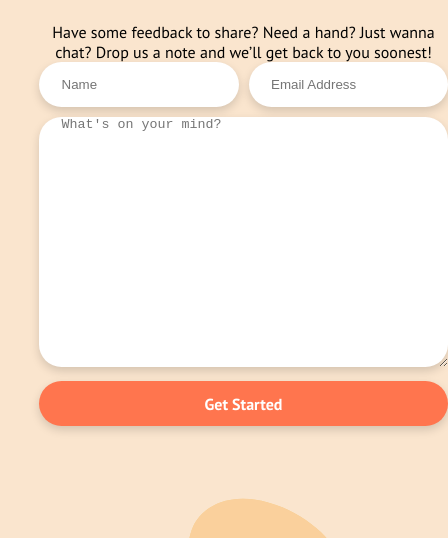
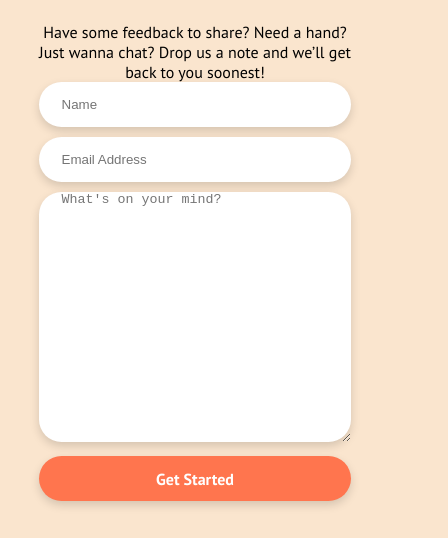
Before and after one commit to CarlMurray/bliss-pp1, a plain HTML site: page contact.html in a window 390 px wide. Shown: the part 227-765 px from the top of the page, 448 px wide, since content can reach past the window. Drawn offline with Linux system fonts and the light colour scheme.

Commit message:
made input fields responsive

```diff
--- a/styles.css
+++ b/styles.css
@@ -430,17 +430,50 @@ h2 {
 
 
 
-.input-container {
+/* .input-container {
     display: flex;
     gap: 10px;
+    flex-basis:  700px;
 }
 
 .contact-name-email {
     flex: 1;
-}
+    /* min-width: 300px; */
+/* } */
+
+.input-container {
+    display: flex;
+    flex-wrap: wrap;
+    gap: 10px;
+
+  }
+
+  .contact-name-email {
+    flex: 1;
+  }
+
+  @media only screen and (max-width: 768px) {
+    .contact-name-email {
+      flex-basis: 100%;
+    }
+  }
+
+
 
 .contact-paragraph {
 width: 100%;
 margin: 10px 0;
 height: 250px;
 }
+
+
+/* @media (max-width: 768px) {
+
+    .input-container {
+        /* display: flex; */
+        /* flex-wrap: wrap;
+    }
+
+
+
+} */
```
